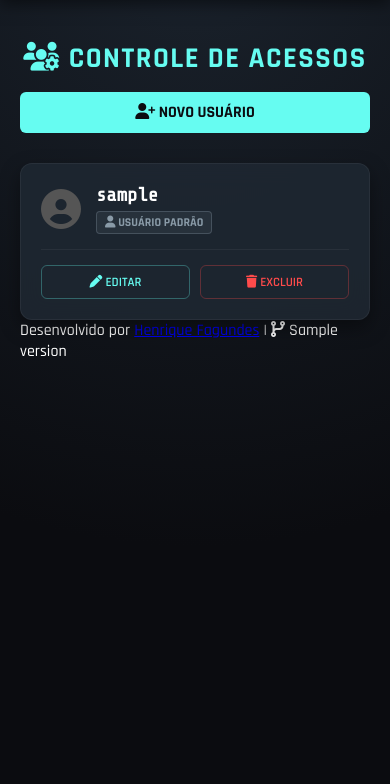
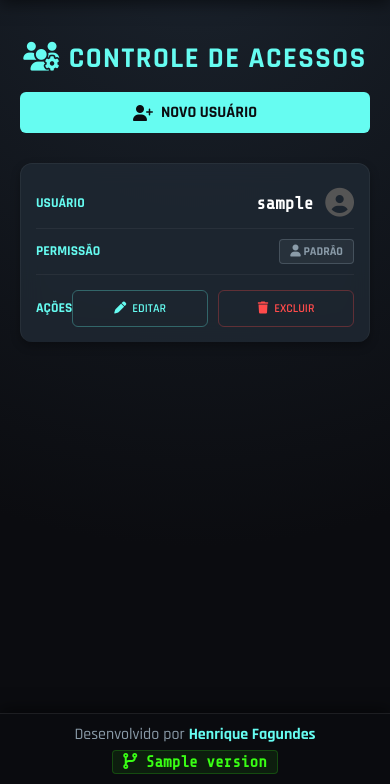
Before and after one commit to AprendendoLinux/livesystem, a Python web app: template templates/users.html in a window 390 px wide. Shown: the part 60-844 px from the top of the page. Run offline with Jinja, Linux system fonts and the light colour scheme; the template is opened without the code that fills it: most values are stand-ins (such as "Sample title", 1, 10 or a date in 2020).

Commit message:
refactor(ui): redesign responsivo da gestão de usuários e fix no rodapé
- Correção da estilização do rodapé na página users.html, aplicando o CSS fixo para manter a consistência do design dark/neon em todo o sistema.
- Implementação de layout híbrido na listagem de usuários:
  - Desktop: Exibição em tabela semântica e elegante para facilitar a visualização e gestão em telas maiores.
  - Mobile: Refatoração via CSS e Media Queries para converter as linhas da tabela em cards independentes, melhorando drasticamente a UX em smartphones.
- Adição de atributos data-label para manter a identificação visual dos campos na versão mobile.

```diff
--- a/templates/users.html
+++ b/templates/users.html
@@ -20,31 +20,46 @@
         .btn-users { background: rgba(102, 252, 241, 0.1); border-color: rgba(102, 252, 241, 0.3); color: var(--neon-blue); }
         .nav-btn:hover { filter: brightness(1.3); }
 
-        /* DASHBOARD GRID */
-        .dashboard-header { display: flex; justify-content: space-between; align-items: center; max-width: 1000px; margin: 0 auto 30px auto; flex-wrap: wrap; gap: 15px; }
+        /* DASHBOARD HEADER */
+        .dashboard-container { max-width: 1100px; margin: 0 auto; }
+        .dashboard-header { display: flex; justify-content: space-between; align-items: center; margin-bottom: 30px; flex-wrap: wrap; gap: 15px; }
         .dashboard-header h2 { color: var(--neon-blue); margin: 0; font-size: 1.8rem; text-transform: uppercase; letter-spacing: 1.5px; }
-        .btn-add-user { background: var(--neon-blue); color: var(--bg-base); border: none; padding: 10px 20px; border-radius: 6px; font-weight: bold; text-transform: uppercase; cursor: pointer; transition: 0.3s; font-family: 'Rajdhani', sans-serif; font-size: 1rem; }
+        .btn-add-user { background: var(--neon-blue); color: var(--bg-base); border: none; padding: 10px 20px; border-radius: 6px; font-weight: bold; text-transform: uppercase; cursor: pointer; transition: 0.3s; font-family: 'Rajdhani', sans-serif; font-size: 1rem; display: flex; align-items: center; gap: 8px; }
         .btn-add-user:hover { box-shadow: 0 0 15px rgba(102, 252, 241, 0.5); }
 
-        .users-grid { display: grid; grid-template-columns: repeat(auto-fill, minmax(300px, 1fr)); gap: 20px; max-width: 1000px; margin: 0 auto; }
-        .user-card { background: var(--card-bg); backdrop-filter: blur(12px); border: 1px solid rgba(255, 255, 255, 0.05); border-radius: 12px; padding: 20px; display: flex; flex-direction: column; gap: 15px; box-shadow: 0 8px 20px rgba(0,0,0,0.4); }
-        .user-header { display: flex; align-items: center; gap: 15px; }
-        .user-icon { font-size: 2.5rem; color: #555; }
-        .user-icon.admin { color: var(--neon-blue); }
-        .user-info h3 { margin: 0; font-family: 'Share Tech Mono', monospace; font-size: 1.2rem; }
-        .user-badge { display: inline-block; padding: 3px 8px; border-radius: 4px; font-size: 0.75rem; font-weight: bold; text-transform: uppercase; margin-top: 5px; }
+        /* --- TABELA RESPONSIVA (DESKTOP STYLE) --- */
+        .table-responsive { width: 100%; overflow-x: auto; background: var(--card-bg); backdrop-filter: blur(12px); border-radius: 12px; border: 1px solid rgba(255, 255, 255, 0.05); box-shadow: 0 8px 20px rgba(0,0,0,0.4); }
+        .users-table { width: 100%; border-collapse: collapse; white-space: nowrap; }
+
+        .users-table thead { background: rgba(11, 12, 16, 0.5); }
+        .users-table th { text-align: left; padding: 18px 20px; color: var(--neon-blue); text-transform: uppercase; font-size: 0.9rem; letter-spacing: 1px; border-bottom: 2px solid rgba(102, 252, 241, 0.2); }
+
+        .users-table tbody tr { border-bottom: 1px solid rgba(255, 255, 255, 0.05); transition: background 0.2s; }
+        .users-table tbody tr:last-child { border-bottom: none; }
+        .users-table tbody tr:hover { background: rgba(102, 252, 241, 0.05); }
+
+        .users-table td { padding: 15px 20px; vertical-align: middle; }
+
+        /* Estilos internos das células */
+        .user-cell-flex { display: flex; align-items: center; gap: 12px; }
+        .table-user-icon { font-size: 1.8rem; color: #555; }
+        .table-user-icon.admin { color: var(--neon-blue); }
+        .user-name-text { font-family: 'Share Tech Mono', monospace; font-size: 1.1rem; font-weight: bold; }
+
+        .user-badge { display: inline-block; padding: 4px 10px; border-radius: 4px; font-size: 0.75rem; font-weight: bold; text-transform: uppercase; }
         .badge-admin { background: rgba(102, 252, 241, 0.1); color: var(--neon-blue); border: 1px solid rgba(102, 252, 241, 0.3); }
         .badge-user { background: rgba(138, 155, 168, 0.1); color: var(--text-muted); border: 1px solid rgba(138, 155, 168, 0.3); }
 
-        .user-actions { display: flex; gap: 10px; margin-top: auto; padding-top: 15px; border-top: 1px solid rgba(255,255,255,0.05); }
-        .btn-action { flex: 1; padding: 8px; border-radius: 6px; cursor: pointer; font-weight: 600; text-transform: uppercase; font-size: 0.8rem; border: 1px solid; background: transparent; transition: 0.2s; font-family: 'Rajdhani', sans-serif;}
+        .actions-cell { text-align: right; }
+        .table-actions { display: inline-flex; gap: 8px; }
+        .btn-table-action { padding: 6px 12px; border-radius: 6px; cursor: pointer; font-weight: 600; text-transform: uppercase; font-size: 0.75rem; border: 1px solid; background: transparent; transition: 0.2s; font-family: 'Rajdhani', sans-serif; display: flex; align-items: center; gap: 6px; }
         .btn-edit { color: var(--neon-blue); border-color: rgba(102, 252, 241, 0.3); }
         .btn-edit:hover { background: rgba(102, 252, 241, 0.1); }
         .btn-delete { color: var(--neon-red); border-color: rgba(255, 75, 75, 0.3); }
         .btn-delete:hover { background: rgba(255, 75, 75, 0.1); }
-        .btn-delete:disabled { border-color: #333; color: #555; cursor: not-allowed; background: transparent; }
+        .btn-delete:disabled { border-color: #333; color: #555; cursor: not-allowed; background: transparent; opacity: 0.5; }
 
-        /* JANELAS MODAIS */
+        /* --- JANELAS MODAIS (Mantidas iguais) --- */
         .modal-overlay { position: fixed; top: 0; left: 0; width: 100%; height: 100%; background: rgba(0,0,0,0.8); backdrop-filter: blur(5px); display: none; justify-content: center; align-items: center; z-index: 2000; padding: 20px; }
         .modal-overlay.active { display: flex; }
         .modal-card { background: var(--card-bg); border: 1px solid rgba(102, 252, 241, 0.2); border-radius: 16px; padding: 30px; width: 100%; max-width: 400px; position: relative; box-shadow: 0 10px 40px rgba(0,0,0,0.8); }
@@ -73,17 +88,85 @@
         .btn-submit:hover { box-shadow: 0 0 15px rgba(102, 252, 241, 0.5); }
         .btn-confirm-delete { background: var(--neon-red); color: white; border: none; padding: 12px; width: 100%; border-radius: 6px; font-weight: bold; text-transform: uppercase; cursor: pointer; margin-top: 15px; }
 
-        .alert-box { max-width: 1000px; margin: 0 auto 20px auto; padding: 12px 20px; border-radius: 6px; font-weight: 600; display: flex; align-items: center; gap: 10px; }
+        .alert-box { max-width: 1100px; margin: 0 auto 20px auto; padding: 12px 20px; border-radius: 6px; font-weight: 600; display: flex; align-items: center; gap: 10px; }
         .alert-error { background: rgba(255, 75, 75, 0.1); color: #ff4b4b; border: 1px solid rgba(255, 75, 75, 0.3); }
         .alert-success { background: rgba(57, 255, 20, 0.1); color: var(--neon-green); border: 1px solid rgba(57, 255, 20, 0.3); }
 
-        @media (max-width: 768px) { .top-nav { padding: 0 15px; } .logo { font-size: 1.1rem; } .nav-buttons { gap: 8px; } .nav-btn { padding: 6px 10px; font-size: 0.8rem; } .dashboard-header { flex-direction: column; text-align: center; } .btn-add-user { width: 100%; } }
+        /* CSS DO RODAPÉ FIXO */
+        .fixed-footer { position: fixed; bottom: 0; left: 0; width: 100%; height: 45px; background: rgba(11, 12, 16, 0.98); border-top: 1px solid rgba(255, 255, 255, 0.08); display: flex; justify-content: center; align-items: center; z-index: 9999; font-size: 1rem; gap: 15px; box-shadow: 0 -4px 15px rgba(0,0,0,0.5); }
+        .footer-text { color: var(--text-muted); }
+        .footer-text a { color: var(--neon-blue); text-decoration: none; font-weight: 700; }
+        .footer-separator { color: var(--text-muted); opacity: 0.5; }
+        .footer-version { color: #39ff14; background: rgba(57, 255, 20, 0.08); padding: 2px 10px; border-radius: 4px; border: 1px solid rgba(57, 255, 20, 0.2); font-family: 'Share Tech Mono', monospace; font-weight: bold; }
+
+        /* --- RESPONSIVIDADE (A MÁGICA ACONTECE AQUI) --- */
+        @media (max-width: 768px) {
+            .top-nav { padding: 0 15px; }
+            .logo { font-size: 1.1rem; }
+            .nav-buttons { gap: 8px; }
+            .nav-btn { padding: 6px 10px; font-size: 0.8rem; }
+            .dashboard-header { flex-direction: column; text-align: center; }
+            .btn-add-user { width: 100%; justify-content: center; }
+
+            /* Rodapé Mobile */
+            .fixed-footer { height: auto; padding: 10px 5px; flex-direction: column; gap: 5px; }
+            .footer-separator { display: none; }
+
+            /* --- TRANSFORMAÇÃO DA TABELA EM CARDS --- */
+            .table-responsive { border: none; background: transparent; box-shadow: none; overflow-x: visible; }
+            .users-table, .users-table thead, .users-table tbody, .users-table th, .users-table td, .users-table tr {
+                display: block;
+            }
+
+            /* Esconde o cabeçalho da tabela no mobile */
+            .users-table thead { display: none; }
+
+            /* Transforma cada linha (tr) em um card */
+            .users-table tbody tr {
+                background: var(--card-bg);
+                border: 1px solid rgba(255, 255, 255, 0.05);
+                border-radius: 12px;
+                margin-bottom: 20px;
+                padding: 15px;
+                box-shadow: 0 4px 10px rgba(0,0,0,0.3);
+            }
+            .users-table tbody tr:hover { background: var(--card-bg); } /* Remove hover effect em mobile */
+
+            /* Estiliza as células (td) dentro do card */
+            .users-table td {
+                padding: 10px 0;
+                border-bottom: 1px solid rgba(255,255,255,0.05);
+                display: flex;
+                justify-content: space-between;
+                align-items: center;
+                text-align: right;
+            }
+            .users-table td:last-child { border-bottom: none; padding-bottom: 0; padding-top: 15px; }
+
+            /* Adiciona o rótulo (label) antes do conteúdo usando o atributo data-label */
+            .users-table td::before {
+                content: attr(data-label);
+                float: left;
+                font-weight: 700;
+                text-transform: uppercase;
+                color: var(--neon-blue);
+                font-size: 0.85rem;
+                margin-right: auto; /* Empurra o label para a esquerda */
+            }
+
+            /* Ajustes específicos para os elementos internos no mobile */
+            .user-cell-flex { flex-direction: row-reverse; } /* Ícone depois do nome no mobile fica melhor */
+            .actions-cell { justify-content: flex-end; } /* Garante que os botões fiquem à direita */
+            .table-actions { width: 100%; display: flex; gap: 10px; }
+            .btn-table-action { flex: 1; justify-content: center; padding: 10px; }
+        }
     </style>
 </head>
 <body>
 
     {% include 'header.html' %}
 
+    <div class="dashboard-container">
         {% if error %}<div class="alert-box alert-error"><i class="fas fa-exclamation-triangle"></i> {{ error }}</div>{% endif %}
         {% if msg %}<div class="alert-box alert-success"><i class="fas fa-check-circle"></i> {{ msg }}</div>{% endif %}
 
@@ -92,30 +175,48 @@
             <button class="btn-add-user" onclick="openModal('modal-add')"><i class="fas fa-user-plus"></i> Novo Usuário</button>
         </div>
 
-    <div class="users-grid">
+        <div class="table-responsive">
+            <table class="users-table">
+                <thead>
+                    <tr>
+                        <th>Usuário</th>
+                        <th>Permissão / Status</th>
+                        <th class="actions-cell">Ações</th>
+                    </tr>
+                </thead>
+                <tbody>
                     {% for u in users %}
-        <div class="user-card">
-            <div class="user-header">
-                <i class="fas fa-user-circle user-icon {% if u.is_admin %}admin{% endif %}"></i>
-                <div class="user-info">
-                    <h3>{{ u.username }}</h3>
+                    <tr>
+                        <td data-label="Usuário">
+                            <div class="user-cell-flex">
+                                <i class="fas fa-user-circle table-user-icon {% if u.is_admin %}admin{% endif %}"></i>
+                                <span class="user-name-text">{{ u.username }}</span>
+                            </div>
+                        </td>
+                        <td data-label="Permissão">
                             {% if u.is_admin %}
                                 <span class="user-badge badge-admin"><i class="fas fa-shield-alt"></i> Administrador</span>
                             {% else %}
-                        <span class="user-badge badge-user"><i class="fas fa-user"></i> Usuário Padrão</span>
+                                <span class="user-badge badge-user"><i class="fas fa-user"></i> Padrão</span>
                             {% endif %}
-                </div>
-            </div>
-            <div class="user-actions">
-                <button class="btn-action btn-edit" onclick="openEditModal('{{ u.username }}', {{ 'true' if u.is_admin else 'false' }})"><i class="fas fa-pen"></i> Editar</button>
+                        </td>
+                        <td class="actions-cell" data-label="Ações">
+                            <div class="table-actions">
+                                <button class="btn-table-action btn-edit" onclick="openEditModal('{{ u.username }}', {{ 'true' if u.is_admin else 'false' }})">
+                                    <i class="fas fa-pen"></i> <span>Editar</span>
+                                </button>
 
-                <button class="btn-action btn-delete"
+                                <button class="btn-table-action btn-delete"
                                     {% if u.username == current_user %} disabled title="Você não pode excluir a si mesmo" {% else %} onclick="openDeleteModal('{{ u.username }}')" {% endif %}>
-                    <i class="fas fa-trash"></i> Excluir
+                                    <i class="fas fa-trash"></i> <span>Excluir</span>
                                 </button>
                             </div>
+                        </td>
+                    </tr>
+                    {% endfor %}
+                </tbody>
+            </table>
         </div>
-        {% endfor %}
     </div>
 
     <div class="modal-overlay" id="modal-add">
@@ -203,7 +304,6 @@
     {% include 'footer.html' %}
 
     <script>
-        // Função universal para os olhinhos de senha
         function toggleVisibility(inputId, iconId) {
             const input = document.getElementById(inputId);
             const icon = document.getElementById(iconId);
@@ -218,21 +318,17 @@
             }
         }
 
-        // Controle das Janelas Modais
         function openModal(modalId) { document.getElementById(modalId).classList.add('active'); }
         function closeModal(modalId) { document.getElementById(modalId).classList.remove('active'); }
 
-        // Abre o Modal de Edição já preenchendo os dados do card
         function openEditModal(username, isAdmin) {
             document.getElementById('edit_username').value = username;
             document.getElementById('edit_is_admin').checked = isAdmin;
-            // Limpa os campos de senha sempre que abrir
             document.getElementById('edit_pwd').value = '';
             document.getElementById('edit_pwd2').value = '';
             openModal('modal-edit');
         }
 
-        // Abre o Modal de Exclusão preenchendo o nome
         function openDeleteModal(username) {
             document.getElementById('delete_username').value = username;
             document.getElementById('delete_username_display').innerText = username;
```
Also changed, not shown: README.md. Lines whose indentation alone changed are shown as unchanged.
